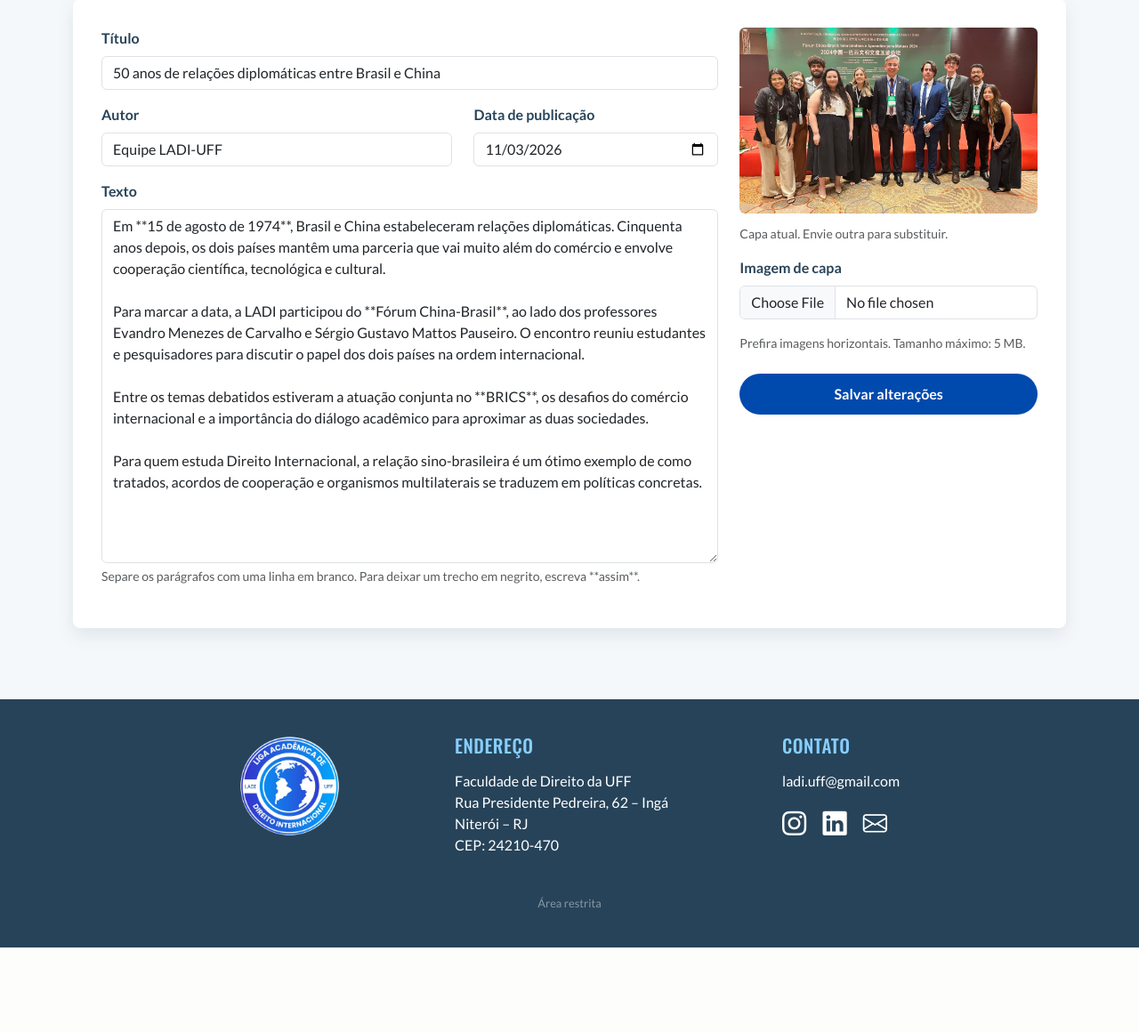
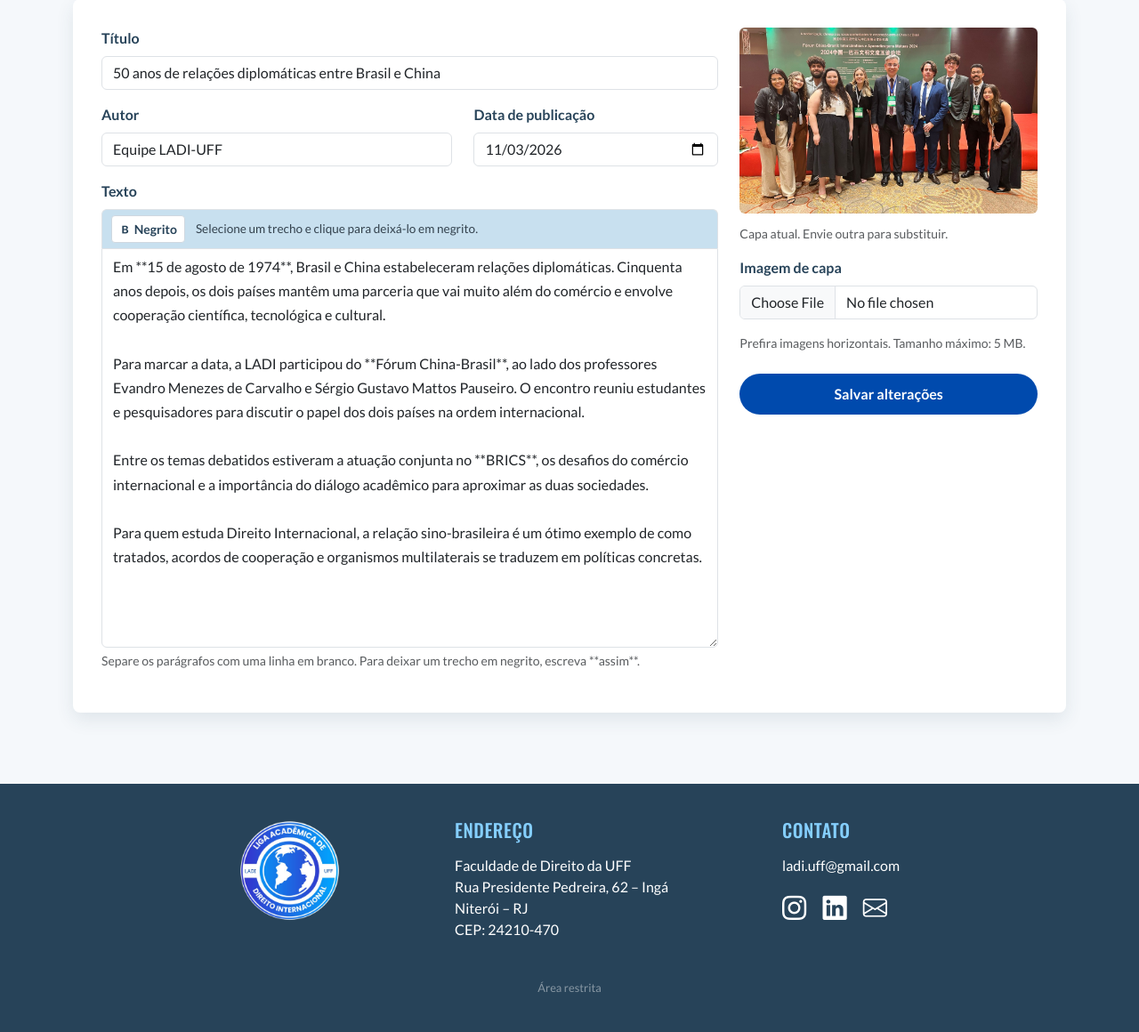
Before and after one commit to joaopiller/ladi-uff, a Flask app: page /admin/artigos/1/editar in a window 1280 px wide. Shown: the part 395-1555 px from the top of the page at 89% size. Before the commit the page ends 1460 px from the top, so only its background shows below. Run offline with Flask 3, Linux system fonts and the light colour scheme; the visitor is signed in with stand-in values (Sample User, id 1); tables that the repository leaves empty hold one stand-in row (values such as "Sample post"); some libraries are stand-ins or nearby versions.

Commit message:
feat(admin): botão de negrito no editor de artigos

```diff
--- a/static/css/admin.css
+++ b/static/css/admin.css
@@ -278,6 +278,36 @@
   margin-bottom: 8px;
 }
 
+.barra-editor {
+  display: flex;
+  flex-wrap: wrap;
+  align-items: center;
+  gap: 12px;
+  background-color: var(--azul-gelo);
+  border: 1px solid #dee2e6;
+  border-bottom: none;
+  border-radius: 6px 6px 0 0;
+  padding: 6px 10px;
+  font-size: 0.85rem;
+}
+
+.barra-editor .btn {
+  background-color: #fff;
+  color: var(--azul-escuro);
+  font-weight: 700;
+  border: 1px solid #cfd8e0;
+}
+
+.barra-editor .btn:hover {
+  border-color: var(--azul-claro);
+  color: var(--azul);
+}
+
+.campo-editor {
+  border-radius: 0 0 6px 6px;
+  line-height: 1.7;
+}
+
 @media (max-width: 575px) {
   .caixa-login {
     padding: 28px 20px;
--- /dev/null
+++ b/static/js/editor.js
@@ -0,0 +1,19 @@
+const campoTexto = document.getElementById("conteudo");
+const botaoNegrito = document.getElementById("botao-negrito");
+
+function aplicarNegrito() {
+  const inicio = campoTexto.selectionStart;
+  const fim = campoTexto.selectionEnd;
+  const texto = campoTexto.value;
+  let selecionado = texto.substring(inicio, fim);
+
+  if (selecionado === "") {
+    selecionado = "texto em negrito";
+  }
+
+  campoTexto.value = texto.substring(0, inicio) + "**" + selecionado + "**" + texto.substring(fim);
+  campoTexto.focus();
+  campoTexto.setSelectionRange(inicio + 2, inicio + 2 + selecionado.length);
+}
+
+botaoNegrito.addEventListener("click", aplicarNegrito);
--- a/templates/admin/artigo_form.html
+++ b/templates/admin/artigo_form.html
@@ -28,7 +28,20 @@
                 {% with campo = form.data_publicacao %}{% include "partials/_campo.html" %}{% endwith %}
               </div>
             </div>
-            {% with campo = form.conteudo %}{% include "partials/_campo.html" %}{% endwith %}
+            <div class="mb-3">
+              {{ form.conteudo.label(class="form-label") }}
+              <div class="barra-editor">
+                <button type="button" id="botao-negrito" class="btn btn-sm" title="Negrito">
+                  <i class="bi bi-type-bold"></i> Negrito
+                </button>
+                <span>Selecione um trecho e clique para deixá-lo em negrito.</span>
+              </div>
+              {{ form.conteudo(class="form-control campo-editor" + (" is-invalid" if form.conteudo.errors else ""), rows=16) }}
+              <div class="form-text">{{ form.conteudo.description }}</div>
+              {% for erro in form.conteudo.errors %}
+              <div class="invalid-feedback">{{ erro }}</div>
+              {% endfor %}
+            </div>
           </div>
           <div class="col-lg-4">
             {% if artigo %}
@@ -44,3 +57,7 @@
     </div>
   </section>
 {% endblock %}
+
+{% block scripts %}
+  <script src="{{ url_for('static', filename='js/editor.js') }}"></script>
+{% endblock %}
```
